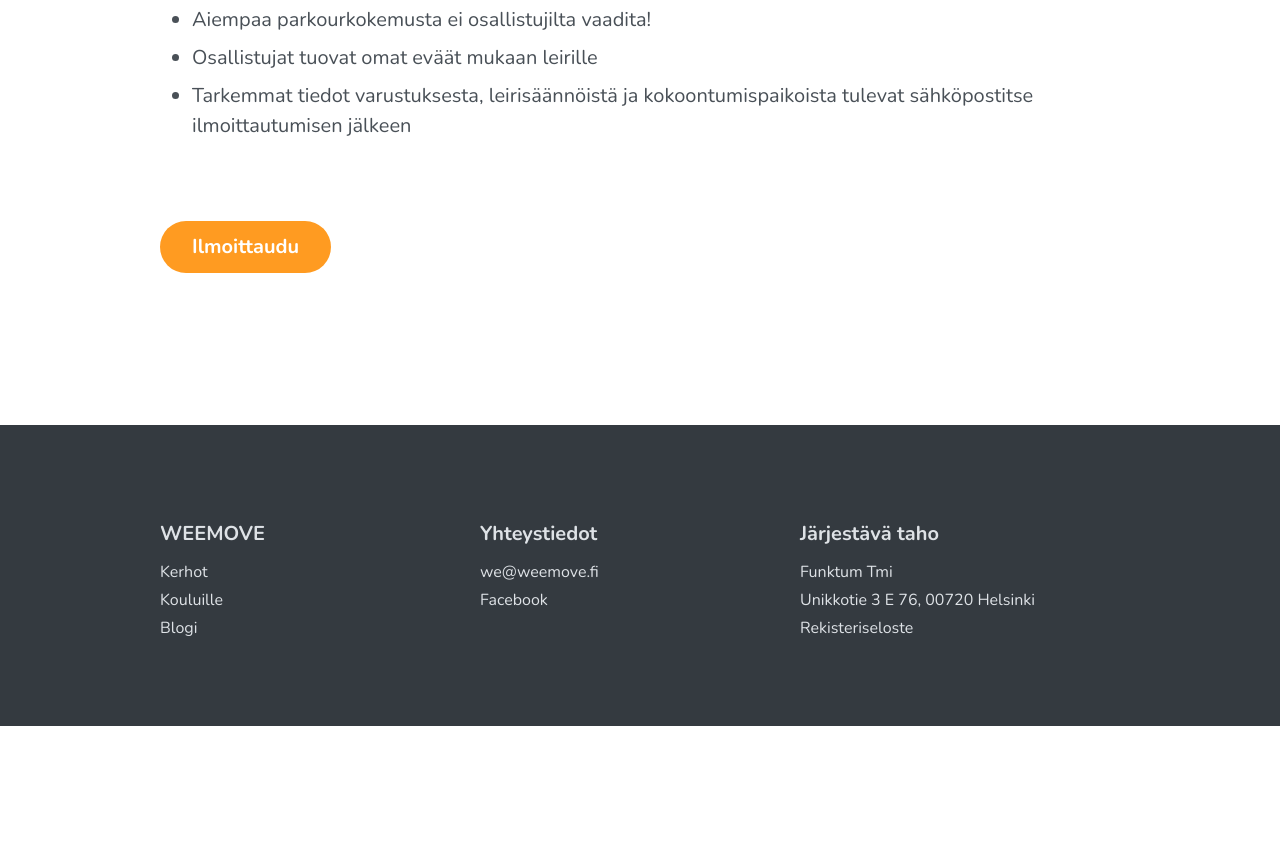
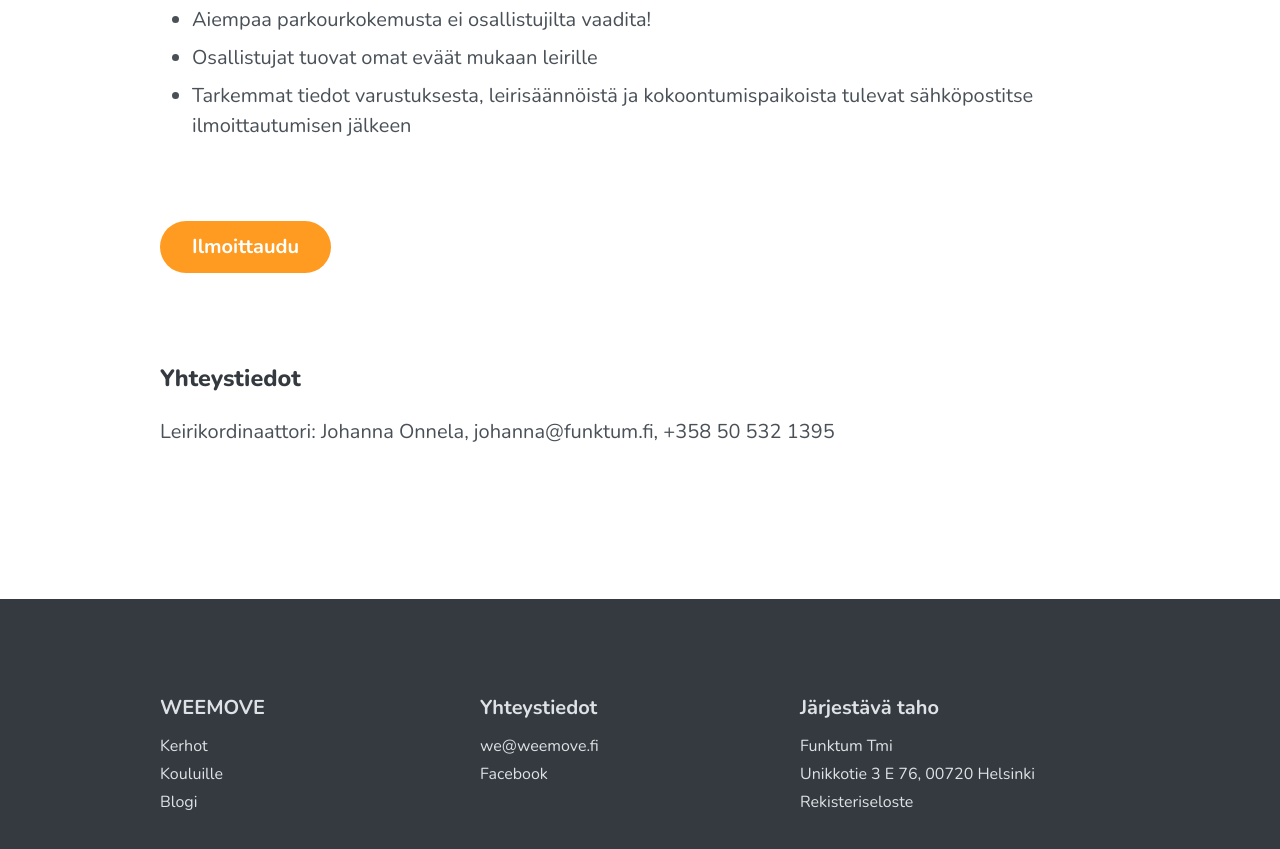
Before and after one commit to Funktum/weemove, a Jekyll site: the page built from _pages/kesäleirit.md, in a window 1280 px wide and 900 px high, scrolled down 1640 px. Shown: the top 849 px of the window. Built offline with Jekyll 4.4.1, drawn with Linux system fonts in a browser that asks for light colours; a script that is not in the unit is left out; before the commit the page ends 2366 px from its top, so only the background shows below that.

Commit message:
Update kesäleirit.md

```diff
--- a/_pages/kesäleirit.md
+++ b/_pages/kesäleirit.md
@@ -47,3 +47,9 @@ tarvittavan määrän apuohjaajia osallistujamäärästä riippuen takaaman hyv
 ---
 
 {% include button.html url="" text="Ilmoittaudu" %}
+
+---
+
+### Yhteystiedot
+
+Leirikordinaattori: Johanna Onnela, johanna@funktum.fi, +358 50 532 1395
```
